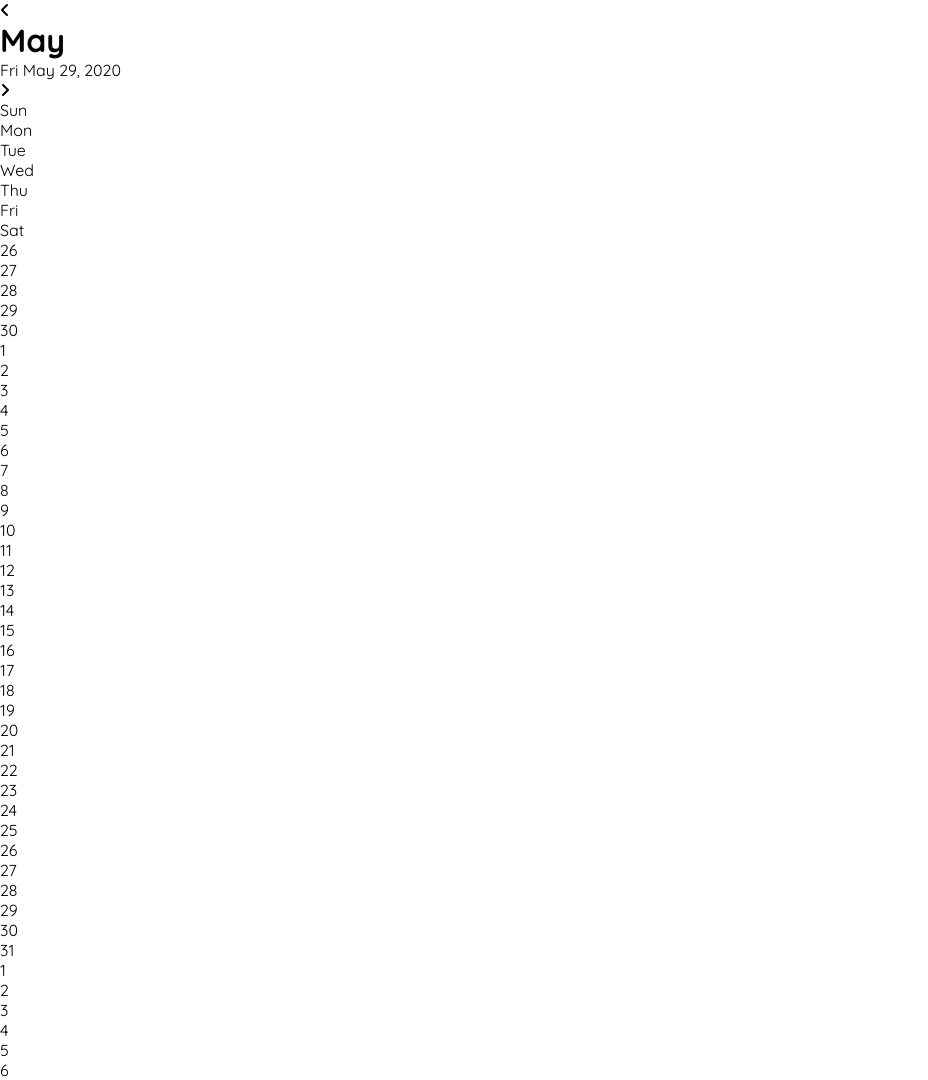
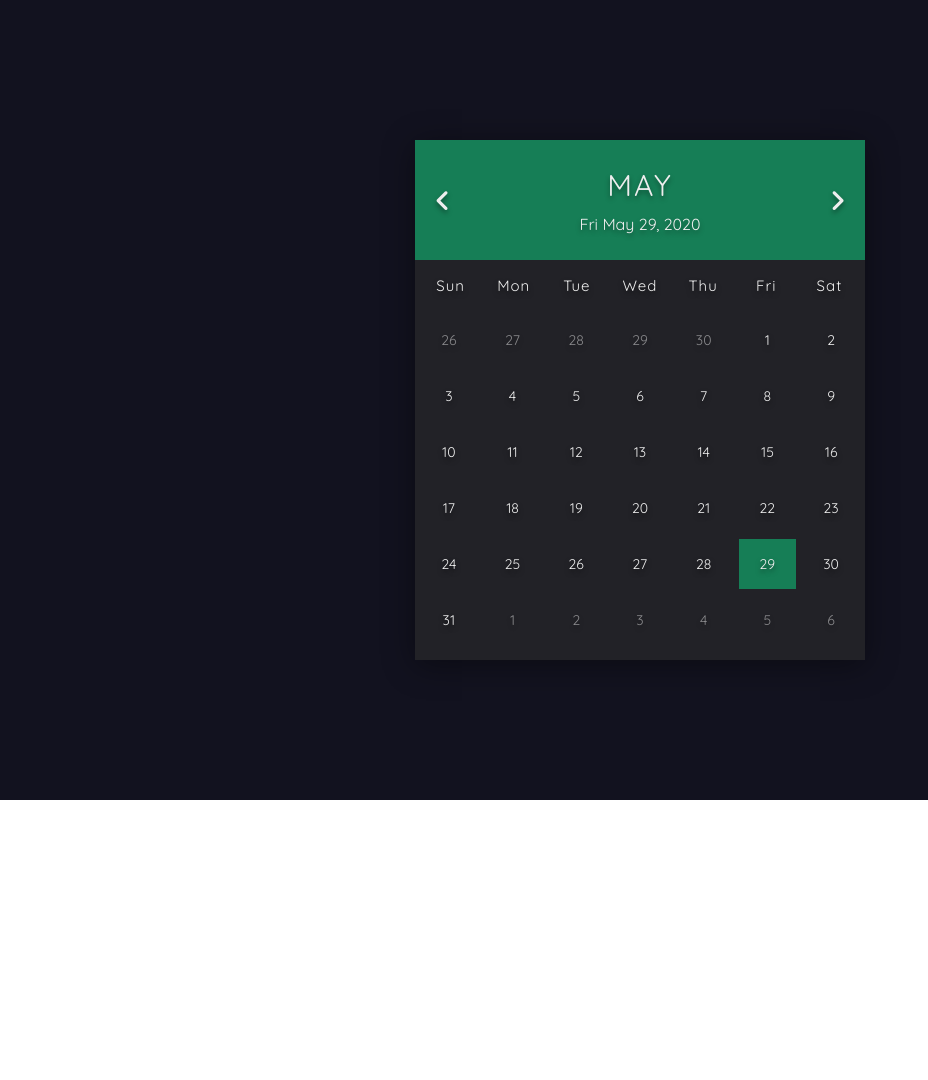
Before and after one commit to AndreiScafi/Calendar, a plain HTML site: page index.html in a window 1280 px wide. Shown: the whole page, without its empty margins (0-928 px from the left). After the commit the page ends 800 px from the top, so only its background shows below. Drawn offline with Linux system fonts and the light colour scheme.

Commit message:
Adding style with CSS.

```diff
--- a/index.html
+++ b/index.html
@@ -68,7 +68,7 @@
                 <div>26</div>
                 <div>27</div>
                 <div>28</div>
-                <div>29</div>
+                <div class="today">29</div>
                 <div>30</div>
                 <div>31</div>
 
--- a/style.css
+++ b/style.css
@@ -4,3 +4,106 @@
     box-sizing: border-box;
     font-family: "Quicksand", sans-serif;
 }
+
+html {
+    font-size: 62.5%;
+}
+
+.container {
+    width: 100%;
+    height: 100vh;
+    background-color: #12121f;
+    color: #eee;
+    display: flex;
+    justify-content: center;
+    align-items: center;
+}
+
+.calendar {
+    width: 45rem;
+    height: 52rem;
+    background-color: #222227;
+    box-shadow: 0 .5rem 3rem rgba(0, 0, 0, .4);
+}
+
+.month {
+    width: 100%;
+    height: 12rem;
+    background-color: #167e56;
+    display: flex;
+    align-items: center;
+    justify-content: space-between;
+    padding: 0 2rem;
+    text-align: center;
+    text-shadow: 0 .3rem .5rem rgba(0, 0, 0, .4);
+}
+
+.month i {
+    font-size: 2.5rem;
+    cursor: pointer;
+}
+
+.month h1 {
+    font-size: 3rem;
+    font-weight: 400;
+    text-transform: uppercase;
+    letter-spacing: .2rem;
+    margin-bottom: 1rem;
+}
+
+.month p {
+    font-size: 1.6rem;
+}
+
+.weekdays {
+    width: 100%;
+    height: 5rem;
+    padding: 0 .4rem;
+    display: flex;
+    align-items: center;
+}
+
+.weekdays div {
+    font-size: 1.5rem;
+    font-weight: 400;
+    letter-spacing: .1rem;
+    width: calc(44.2rem/7);
+    display: flex;
+    justify-content: center;
+    align-items: center;
+    text-shadow: 0 .3rem .5rem rgba(0, 0, 0, .5);
+}
+
+.days {
+    width: 100%;
+    display: flex;
+    flex-wrap: wrap;
+    padding: .2rem;
+}
+
+.days div {
+    font-size: 1.4rem;
+    margin: .3rem;
+    width: calc(40.4rem/7);
+    height: 5rem;
+    display: flex;
+    align-items: center;
+    justify-content: center;
+    text-shadow: 0 .3rem .5rem rgba(0, 0, 0, .5);
+    transition: background-color .2s;
+}
+
+.days div:hover:not(.today) {
+    background-color: #262626;
+    border: .2rem solid #777;
+    cursor: pointer;
+}
+
+.prev-date,
+.next-date {
+    opacity: .5;
+}
+
+.today {
+    background-color: #167e56;
+}
```
